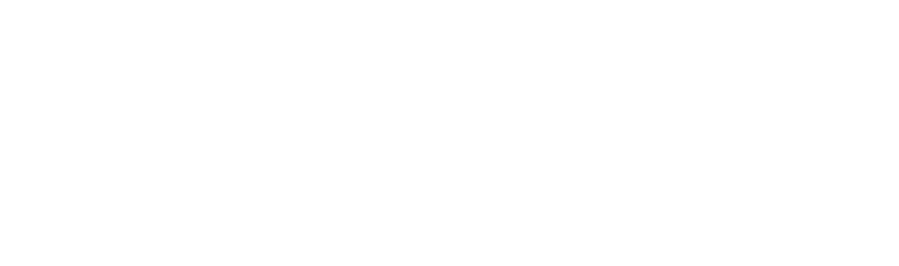
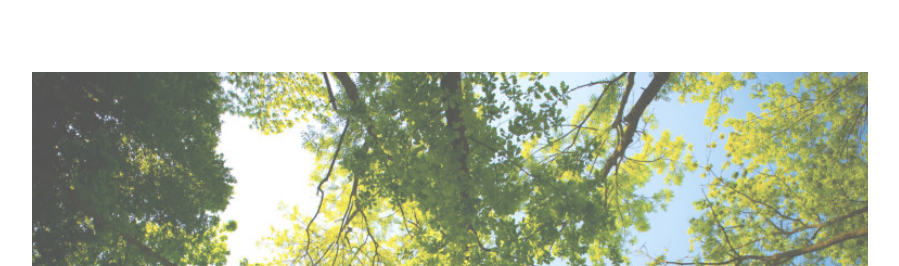
Before and after one commit to sanjulamansingh/My-Website, a plain HTML site: page alignment-is-easy/index.html in a window 1280 px wide. Shown: the top 266 px of the page, without its empty margins (190-1089 px from the left). Drawn offline with nearby package versions, Linux system fonts and the light colour scheme; the site is published under a folder, as on GitHub Pages, so addresses that start at the root find nothing.

Commit message:
fix: links for aie

```diff
--- a/alignment-is-easy/index.html
+++ b/alignment-is-easy/index.html
@@ -11,10 +11,10 @@
       href="https://fonts.googleapis.com/css2?family=Allura&family=Playfair+Display&IM+Fell+Double+Pica:ital@1&family=Open+Sans:wght@300;700&display=swap"
       rel="stylesheet"
     />
-	<link rel='stylesheet' href='/global.css'>
-	<link rel='stylesheet' href='/build/bundle.css'>
+	<link rel='stylesheet' href='global.css'>
+	<link rel='stylesheet' href='build/bundle.css'>
 
-	<script defer src='/build/bundle.js'></script>
+	<script defer src='build/bundle.js'></script>
 </head>
 
   <body class="font-playfair">
```
